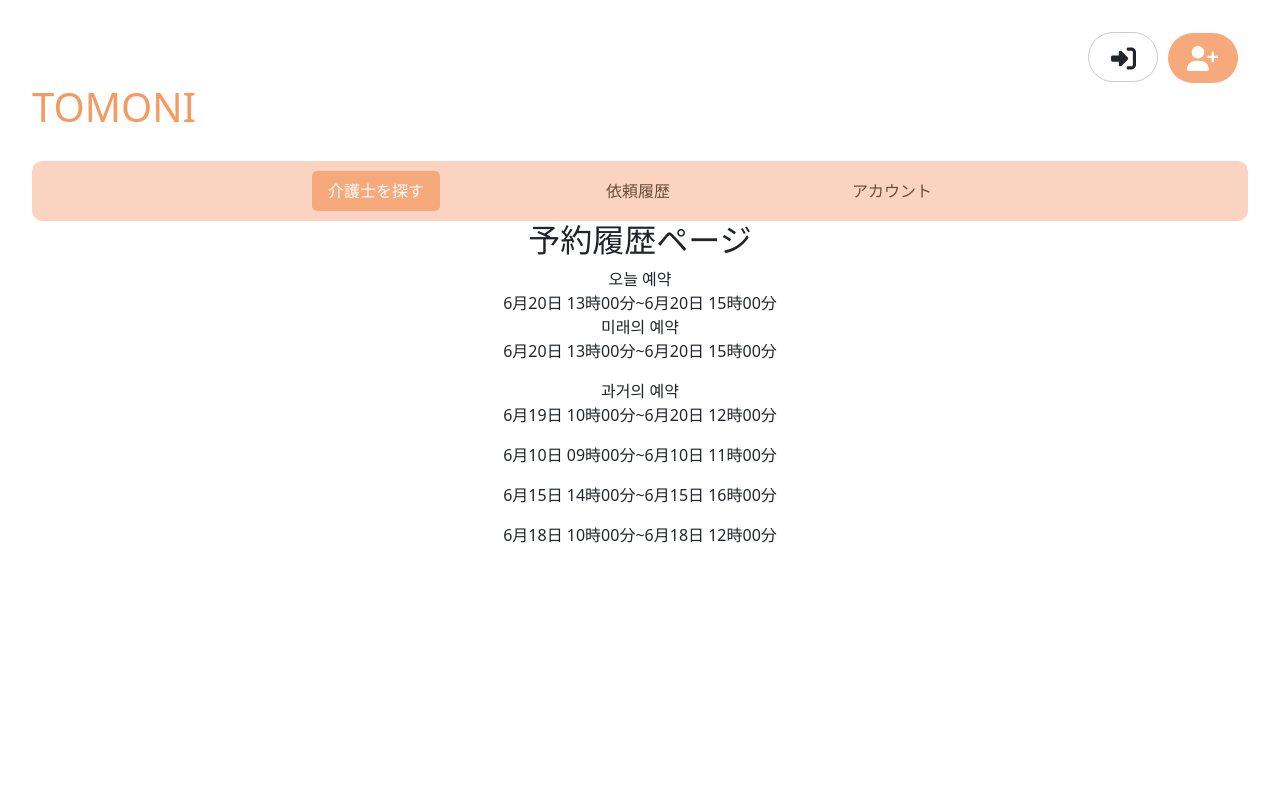
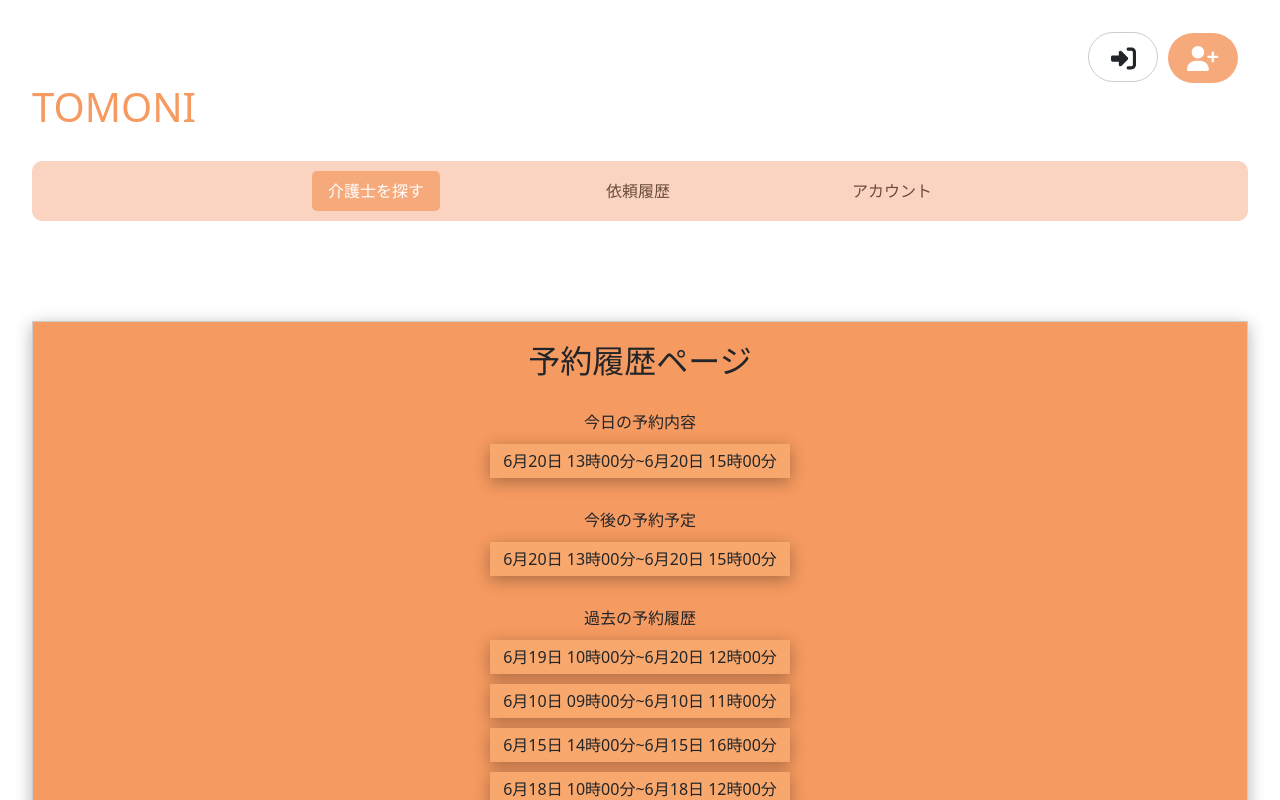
Before and after one commit to dabu76/TOMONI, a React (Vite) app: page /History in a window 1280 px wide. Shown: the top 800 px of the page. Built offline with nearby package versions, Linux system fonts and the light colour scheme.

Commit message:
HTML及びCSS修正

```diff
--- a/src/index.css
+++ b/src/index.css
@@ -473,3 +473,40 @@ label {
 .error_message {
   color: red;
 }
+.history_container {
+  border: none;
+  box-shadow: 0 4px 16px rgba(0, 0, 0, 0.3);
+  background: #f59a60;
+  border: 1px #ccc solid;
+  height: 600px;
+  margin-top: 100px;
+  justify-content: center;
+}
+.history_container h2 {
+  margin-top: 20px;
+}
+.future_reserve,
+.today_reserve,
+.past_reserve {
+  margin-top: 30px;
+}
+.reserve_list:hover {
+  scale: 1.1;
+}
+.reserve_list {
+  display: flex;
+  background-color: #f8a86d;
+  flex-direction: column;
+  align-items: center;
+  justify-content: center;
+  width: 300px;
+  margin: auto;
+  margin-top: 10px;
+  border: none;
+  box-shadow: 0 4px 16px rgba(0, 0, 0, 0.3);
+  cursor: pointer;
+  transition: all 0.3s ease-in-out;
+}
+.reserve_list p {
+  margin: 5px;
+}
--- a/src/page/History.jsx
+++ b/src/page/History.jsx
@@ -6,24 +6,25 @@ export default function History() {
   if (loading || !user) {
     return <p>ユーザー情報を読み込み中...</p>;
   }
-  //예약 비교를 위한 날짜변수
+  // 予約比較のための現在日時
   const now = new Date();
-  //오늘날짜 가져오기
+  // 今日の日付を取得
   const todayStr = now.toISOString().split("T")[0];
-  //오늘예약변수
+  // 今日の予約を抽出
   const todayReservations = user.reservations.filter((r) => {
-    return r.startDateTime.startsWith(todayStr);
+    return r.startDateTime.startsWith(todayStr) && r.status !== "cancel";
   });
-  //미래예약변수
+  // 未来の予約を抽出（現在時刻より後）
   const futureReservations = user.reservations.filter((f) => {
     const reservationTime = new Date(f.startDateTime);
-    return reservationTime > now;
+    return reservationTime > now && f.status !== "cancel";
   });
-  //과거 예약변수
+  // 過去の予約を抽出（現在時刻より前）
   const pastReservations = user.reservations.filter((p) => {
     const reservationTime = new Date(p.startDateTime);
-    return reservationTime < now;
+    return reservationTime < now && p.status !== "cancel";
   });
+  // ISO形式の日付文字列を「MM月DD日 HH時MM分」形式に変換する関数
   function formatDateTime(isoString) {
     const formatDate = new Date(isoString);
     const month = formatDate.getMonth() + 1;
@@ -33,27 +34,36 @@ export default function History() {
     return `${month}月${day}日 ${hours}時${minutes}分`;
   }
   return (
-    <div>
+    <div className="history_container">
       <h2>予約履歴ページ</h2>
-      오늘 예약
       <div className="today_reserve">
+        今日の予約内容
+        <div className="reserve_list">
+          <p>
             {formatDateTime(todayReservations[0].startDateTime)}~
             {formatDateTime(todayReservations[0].endDateTime)}
+          </p>
         </div>
+      </div>
+
       <div className="future_reserve">
-        미래의 예약
+        今後の予約予定
         {futureReservations.map((f, i) => (
+          <div className="reserve_list">
             <p key={i}>
               {formatDateTime(f.startDateTime)}~{formatDateTime(f.endDateTime)}
             </p>
+          </div>
         ))}
       </div>
       <div className="past_reserve">
-        과거의 예약
+        過去の予約履歴
         {pastReservations.map((p, i) => (
+          <div className="reserve_list">
             <p key={i}>
               {formatDateTime(p.startDateTime)}~{formatDateTime(p.endDateTime)}
             </p>
+          </div>
         ))}
       </div>
     </div>
```
Lines whose indentation alone changed are shown as unchanged.
